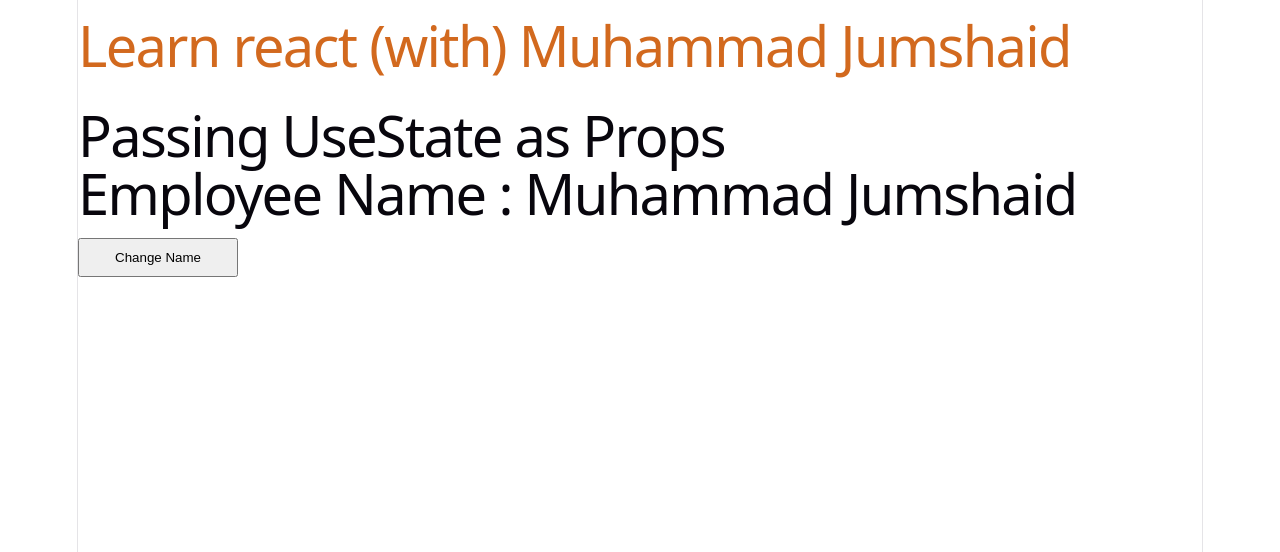
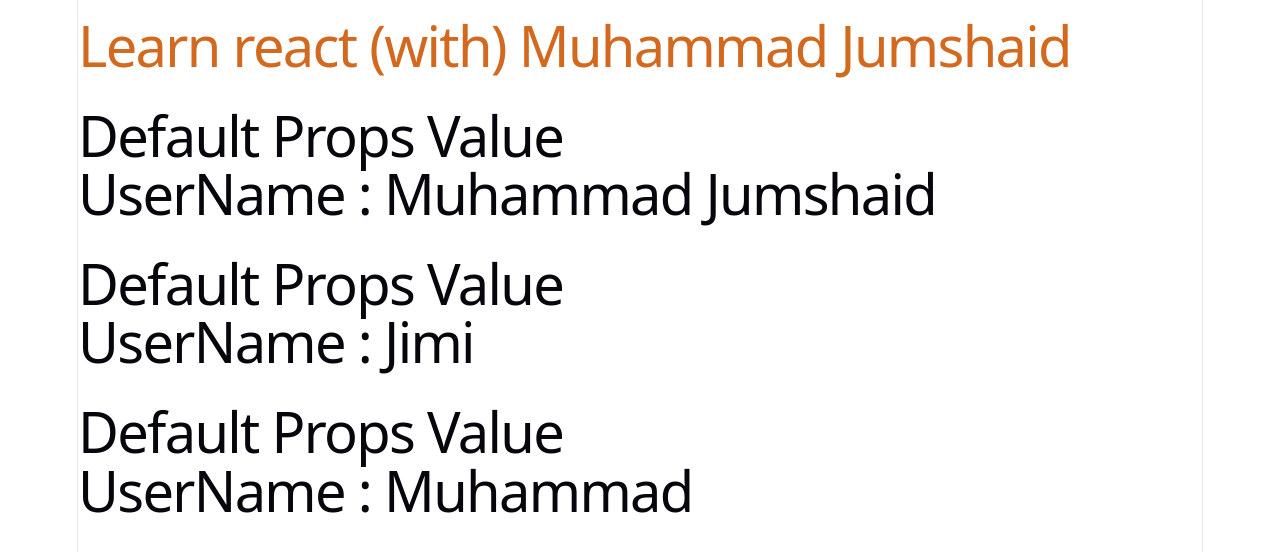
Before and after one commit to MuhammadJumshaid/Jumshaid-reactcode, a React (Vite) app: page / in a window 1280 px wide. Shown: the top 552 px of the page. Built offline with nearby package versions, Linux system fonts and the light colour scheme.

Commit message:
20260707_Passing Default Value of Props

```diff
--- a/src/App.jsx
+++ b/src/App.jsx
@@ -1,7 +1,8 @@
 
 import { useState } from 'react'
 import './App.css'
-import UseStateAsProps from './UseStateAsProps'
+// import UseStateAsProps from './UseStateAsProps'
+import DefaultProps from './DefaultProps'
 // import ArrayProps from './ArrayProps'
 // import ObjectProps from './ObjectProps'
 // import Assignment_3 from './Assignment_3'
@@ -23,7 +24,7 @@
 // alert(empName)   // M
 // //  let myName = "Muhammad Jumshaid"
 
-const [user, setUser] = useState("Muhammad Jumshaid")
+// const [user, setUser] = useState("Muhammad Jumshaid")
 // const [user, setUser] = useState("")
 
 // const employee = {
@@ -71,11 +72,17 @@
 
 {/* <UseStateAsProps userName = {user} /> */}
 {/* if there not any name we should now show this */}
-{
+{/* {
 user && <UseStateAsProps userName = {user} />
 }
-<button onClick={()=>setUser("Saima Batool")} style={{width : '160px', padding : '10px'}}>Change Name</button>
+<button onClick={()=>setUser("Saima Batool")} style={{width : '160px', padding : '10px'}}>Change Name</button> */}
 
+
+
+
+<DefaultProps userName = "Muhammad Jumshaid" />
+<DefaultProps userName = "Jimi" />
+<DefaultProps  />
 
    </>
   )
--- /dev/null
+++ b/src/DefaultProps.jsx
@@ -0,0 +1,12 @@
+import React from 'react'
+
+const DefaultProps = ({userName="Muhammad"}) => {
+  return (
+    <div>
+      <h1>Default Props Value</h1>
+      <h1>UserName : {userName}</h1>
+    </div>
+  )
+}
+
+export default DefaultProps
```
